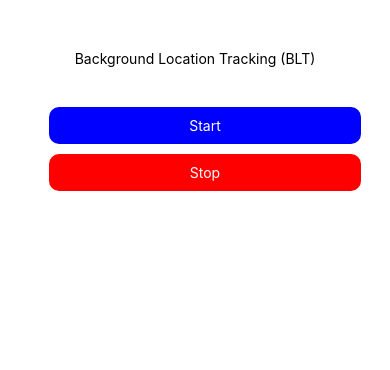
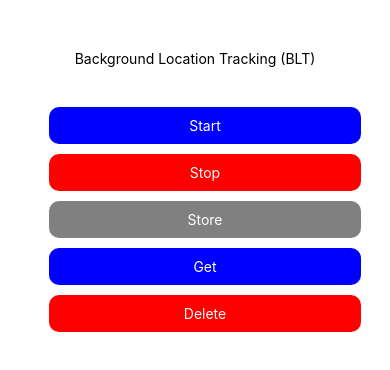
Before and after one commit to rajeshkumar-kprinfo/Background_Location_React_Native, a React Native app: screen / in a window 390 px wide. Shown: the top 370 px of the page. Built offline with nearby package versions, Linux system fonts and the light colour scheme.

Commit message:
Remove unused code and add SharedPreferences package

```diff
--- a/App.tsx
+++ b/App.tsx
@@ -8,22 +8,54 @@ import {
 } from 'react-native';
 
 import {NativeModules} from 'react-native';
+
 var LocationServiceModule = NativeModules.LocationService;
+const {SharedPreferencesModule} = NativeModules;
 
 const UserId = '19cs123';
-const Url = 'http://localhost:3000/api/location';
+const Url = 'http://localhost:1337/visits/distance';
 const AuthToken = 'Bearer 1234567890';
 
 const data = {
-  userId: '19cs123',
-  url: 'http://localhost:3000/api/location',
-  auth_token: 'Bearer 123',
+  user_id: '65e2eae34ff27561b01d5d4d',
+  url: 'http://10.10.10.148:1337/visits/distance',
+  geo_fencing_url: 'http://10.10.10.148:1337/visits/setgeofencing',
+  auth_token:
+    'eyJhbGciOiJIUzI1NiIsInR5cCI6IkpXVCJ9.eyJpZCI6IjY1OWNjODNjMjhiNjAxMjU0YTljOGJmNSIsInVzZXJuYW1lIjoiOTA5MDkwODA4MCIsImlhdCI6MTcwODUwODU4MywiZXhwIjoxNzQwMDQ0NTgzfQ.eMJSWhwc5l3CywF-_9-gfXJsYFZv_4K-R4ZGuPj6RLE',
   org_id: '123',
   time_interval: 10000,
-  is_auto_start: true,
-  days: [0, 1, 2, 3, 4, 5, 6],
+  is_auto_start: false,
+  days: [1, 2, 3, 4, 5, 6],
   start_time: '09:00',
-  end_time: '17:00',
+  end_time: '18:34',
+  is_attendance_in: false,
+  is_attendance_out: false,
+  geofencing: [
+    {
+      customer_id: '001',
+      location: {
+        lat: 23.8103,
+        lng: 90.4125,
+      },
+      radius: 100,
+    },
+    {
+      customer_id: '002',
+      location: {
+        lat: 23.8103,
+        lng: 90.4125,
+      },
+      radius: 300,
+    },
+    {
+      customer_id: '003',
+      location: {
+        lat: 23.8103,
+        lng: 90.4125,
+      },
+      radius: 500,
+    },
+  ],
 };
 
 function App() {
@@ -50,6 +82,38 @@ function App() {
         console.log(msg);
       },
     );
+  }
+
+  async function setData() {
+    try {
+      SharedPreferencesModule.saveData('key', JSON.stringify(data)).then(
+        (message: any) => {
+          console.log(message);
+        },
+      );
+    } catch (e) {
+      console.log(e);
+    }
+  }
+
+  async function getData() {
+    try {
+      SharedPreferencesModule.getData('key').then((value: any) =>
+        console.log('Retrieved value:', value),
+      );
+    } catch (e) {
+      console.log(e);
+    }
+  }
+
+  async function removeData() {
+    try {
+      SharedPreferencesModule.deleteData('key').then(() => {
+        console.log('Data Deleted');
+      });
+    } catch (e) {
+      console.log(e);
+    }
   }
 
   return (
@@ -93,6 +157,7 @@ function App() {
               }}>
               <Text style={{color: 'white'}}>Start</Text>
             </TouchableOpacity>
+
             <TouchableOpacity
               onPress={StopBtn}
               style={{
@@ -107,6 +172,51 @@ function App() {
               }}>
               <Text style={{color: 'white'}}>Stop</Text>
             </TouchableOpacity>
+
+            <TouchableOpacity
+              onPress={setData}
+              style={{
+                padding: 10,
+                backgroundColor: 'gray',
+                width: '100%',
+                justifyContent: 'center',
+                alignItems: 'center',
+                borderRadius: 10,
+                marginTop: 10,
+                marginHorizontal: 10,
+              }}>
+              <Text style={{color: 'white'}}>Store</Text>
+            </TouchableOpacity>
+
+            <TouchableOpacity
+              onPress={getData}
+              style={{
+                padding: 10,
+                backgroundColor: 'blue',
+                width: '100%',
+                justifyContent: 'center',
+                alignItems: 'center',
+                borderRadius: 10,
+                marginTop: 10,
+                marginHorizontal: 10,
+              }}>
+              <Text style={{color: 'white'}}>Get</Text>
+            </TouchableOpacity>
+
+            <TouchableOpacity
+              onPress={removeData}
+              style={{
+                padding: 10,
+                backgroundColor: 'red',
+                width: '100%',
+                justifyContent: 'center',
+                alignItems: 'center',
+                borderRadius: 10,
+                marginTop: 10,
+                marginHorizontal: 10,
+              }}>
+              <Text style={{color: 'white'}}>Delete</Text>
+            </TouchableOpacity>
           </View>
         </View>
       </ScrollView>
```
Also changed, not shown: 9 other files (tests, documents, lock files or other folders).
